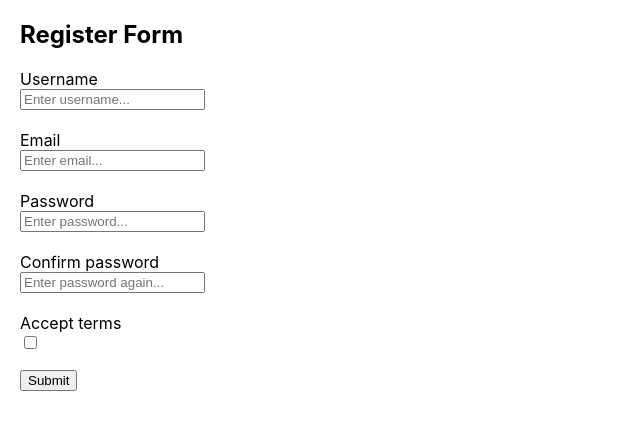
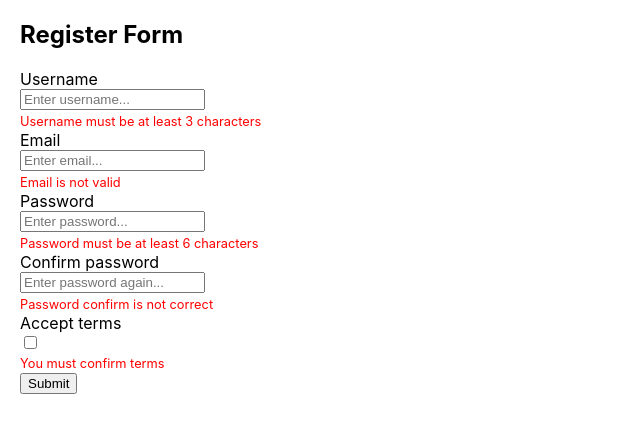
Before and after one commit to BartlomiejMogielnicki/form-validation, a React (Create React App) app: page / in a window 1280 px wide. Shown: the top 432 px of the page, without its empty margins (0-640 px from the left). Built offline with nearby package versions, Linux system fonts and the light colour scheme.

Commit message:
Add error messages

```diff
--- a/src/components/App.css
+++ b/src/components/App.css
@@ -4,5 +4,9 @@ body {
 
 input {
   display: block;
-  margin-bottom: 20px;
 }
+
+.error {
+  color: red;
+  font-size: .8rem;
+}
--- a/src/components/App.js
+++ b/src/components/App.js
@@ -8,10 +8,26 @@ class App extends Component {
     email: '',
     password: '',
     password2: '',
-    accept: false
+    accept: false,
+
+    errors: {
+      username: true,
+      email: true,
+      password: true,
+      password2: true,
+      accept: true,
+    }
   };
 
-  handleChange = (e) => {
+  errorMessages = {
+    usernameError: 'Username must be at least 3 characters',
+    emailError: 'Email is not valid',
+    passwordError: 'Password must be at least 6 characters',
+    password2Error: 'Password confirm is not correct',
+    acceptError: 'You must confirm terms'
+  }
+
+  handleChange = e => {
     const input = e.target;
     const inputName = e.target.name;
     if (input.type === 'checkbox') {
@@ -25,9 +41,14 @@ class App extends Component {
     };
   };
 
+  handleSubmit = e => {
+    e.preventDefault()
+    console.log('Submit!')
+  }
+
   render() {
     return (
-      <form>
+      <form onSubmit={this.handleSubmit} noValidate>
         <h2>Register Form</h2>
         <InputField
           type='text'
@@ -36,7 +57,10 @@ class App extends Component {
           placeholder='Enter username...'
           value={this.state.username}
           change={this.handleChange}
+          isError={this.state.errors.username}
         />
+        {this.state.errors.username ? <span className='error'>{this.errorMessages.usernameError}</span> : null}
+        <br />
         <InputField
           type='email'
           name='email'
@@ -44,7 +68,10 @@ class App extends Component {
           placeholder='Enter email...'
           value={this.state.email}
           change={this.handleChange}
+          isError={this.state.errors.email}
         />
+        {this.state.errors.email ? <span className='error'>{this.errorMessages.emailError}</span> : null}
+        <br />
         <InputField
           type='password'
           name='password'
@@ -52,7 +79,10 @@ class App extends Component {
           placeholder='Enter password...'
           value={this.state.password}
           change={this.handleChange}
+          isError={this.state.errors.password}
         />
+        {this.state.errors.password ? <span className='error'>{this.errorMessages.passwordError}</span> : null}
+        <br />
         <InputField
           type='password'
           name='password2'
@@ -60,14 +90,20 @@ class App extends Component {
           placeholder='Enter password again...'
           value={this.state.password2}
           change={this.handleChange}
+          isError={this.state.errors.password2}
         />
+        {this.state.errors.password2 ? <span className='error'>{this.errorMessages.password2Error}</span> : null}
+        <br />
         <InputField
           type='checkbox'
           name='accept'
           title='Accept terms'
           checked={this.state.accept}
           change={this.handleChange}
+          isError={this.state.errors.accept}
         />
+        {this.state.errors.accept ? <span className='error'>{this.errorMessages.acceptError}</span> : null}
+        <br />
         <button>Submit</button>
       </form>
     );
```
